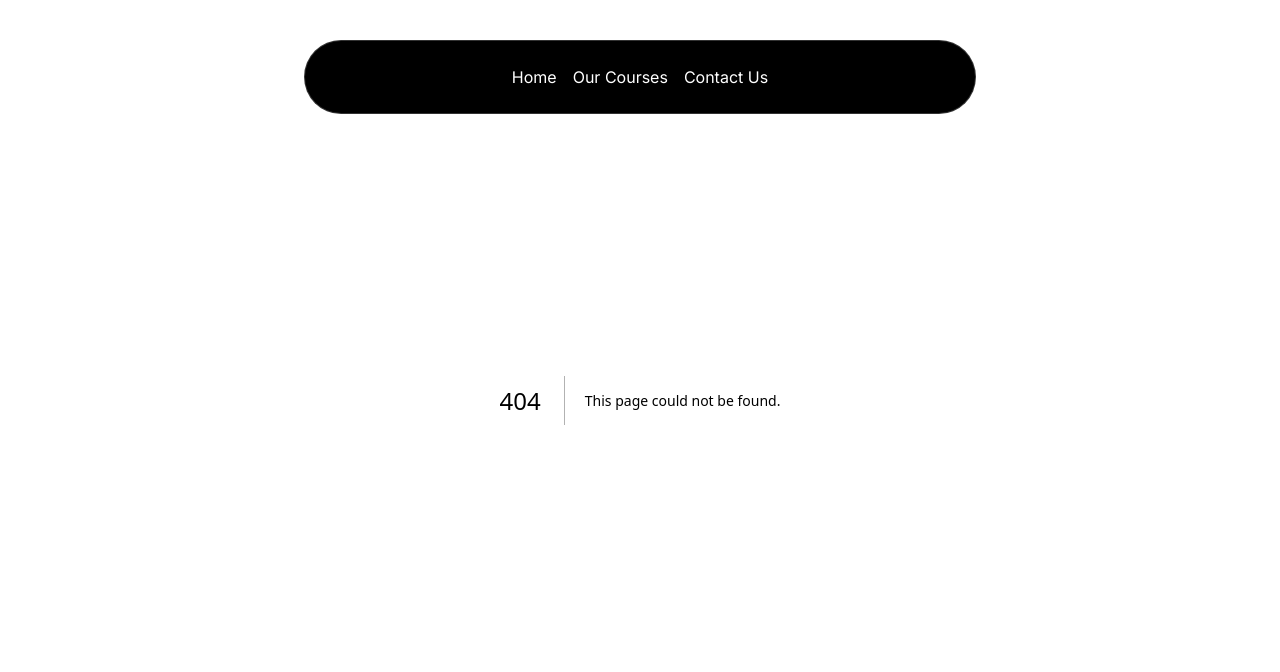
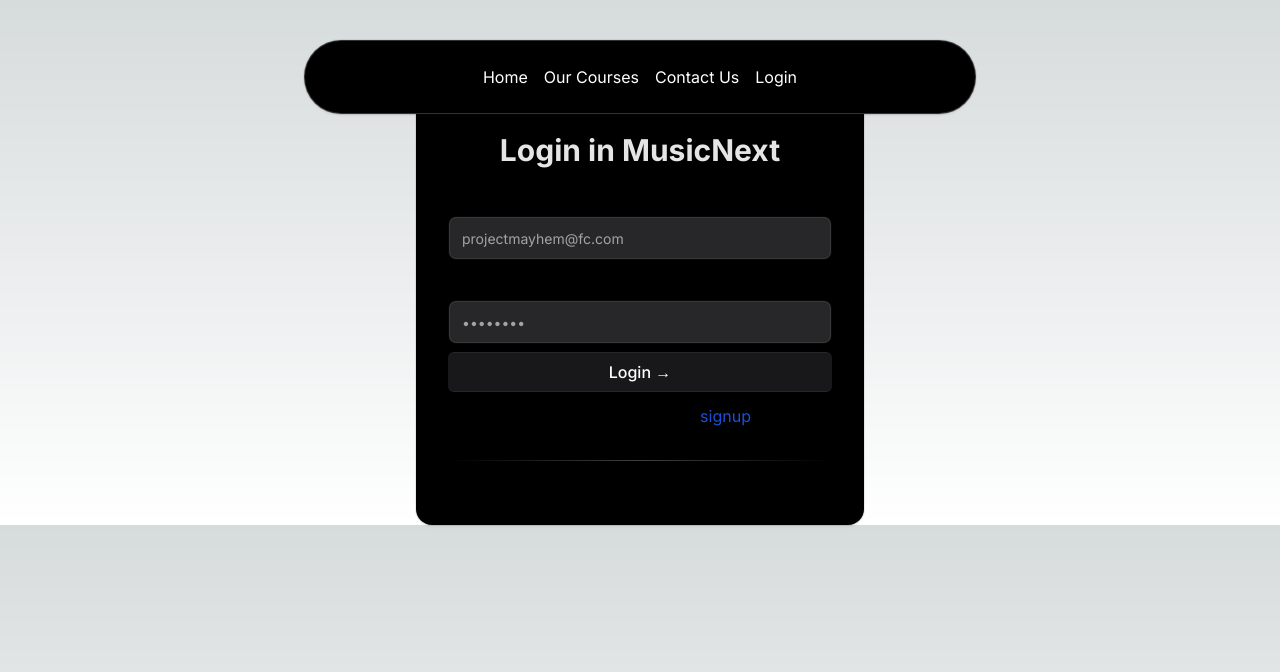
Before and after one commit to aashishmishra5131/music, a Next.js app: page /login in a window 1280 px wide. Before the commit this address had no page. Shown: the top 672 px of the page. Built offline with nearby package versions, Linux system fonts and the light colour scheme.

Commit message:
login and signup include

```diff
--- a/package.json
+++ b/package.json
@@ -9,6 +9,8 @@
     "lint": "next lint"
   },
   "dependencies": {
+    "@radix-ui/react-label": "^2.1.0",
+    "@tabler/icons-react": "^3.11.0",
     "clsx": "^2.1.1",
     "framer-motion": "^11.3.21",
     "mini-svg-data-uri": "^1.4.4",
--- /dev/null
+++ b/src/app/login/page.tsx
@@ -0,0 +1,69 @@
+"use client";
+import React from "react";
+import { Label } from "@radix-ui/react-label";
+import { Input } from "@/components/ui/input";
+import { cn } from "@/utils/cn";
+import Link from "next/link";
+import {
+  IconBrandGithub,
+  IconBrandGoogle,
+  IconBrandOnlyfans,
+} from "@tabler/icons-react";
+
+export default function LoginFormDemo() {
+  const handleSubmit = (e: React.FormEvent<HTMLFormElement>) => {
+    e.preventDefault();
+    console.log("Form submitted");
+  };
+  return (
+    <div className="max-w-md w-full mx-auto rounded-none md:rounded-2xl p-4 md:p-8 shadow-input bg-white dark:bg-black mt-11">
+      <h2 className="font-bold text-3xl text-neutral-800 dark:text-neutral-200 mt-14 text-center">
+        Login in MusicNext
+      </h2>
+      <form className="my-4" onSubmit={handleSubmit}>
+        <LabelInputContainer className="mb-2">
+          <Label htmlFor="email">Email Address</Label>
+          <Input id="email" placeholder="projectmayhem@fc.com" type="email" />
+        </LabelInputContainer>
+        <LabelInputContainer className="mb-2">
+          <Label htmlFor="password">Password</Label>
+          <Input id="password" placeholder="••••••••" type="password" />
+        </LabelInputContainer>
+
+
+        <button
+          className="bg-gradient-to-br relative group/btn from-black dark:from-zinc-900 dark:to-zinc-900 to-neutral-600 block dark:bg-zinc-800 w-full text-white rounded-md h-10 font-medium shadow-[0px_1px_0px_0px_#ffffff40_inset,0px_-1px_0px_0px_#ffffff40_inset] dark:shadow-[0px_1px_0px_0px_var(--zinc-800)_inset,0px_-1px_0px_0px_var(--zinc-800)_inset]"
+          type="submit"
+        >
+          Login  &rarr;
+          <BottomGradient />
+        </button>
+        <p className="text-center mt-3">If you are a new user?<Link href={'/signup'} className="text-blue-700"> signup</Link> </p>
+        <div className="bg-gradient-to-r from-transparent via-neutral-300 dark:via-neutral-700 to-transparent my-8 h-[1px] w-full" />
+      </form>
+    </div>
+  );
+}
+
+const BottomGradient = () => {
+  return (
+    <>
+      <span className="group-hover/btn:opacity-100 block transition duration-500 opacity-0 absolute h-px w-full -bottom-px inset-x-0 bg-gradient-to-r from-transparent via-cyan-500 to-transparent" />
+      <span className="group-hover/btn:opacity-100 blur-sm block transition duration-500 opacity-0 absolute h-px w-1/2 mx-auto -bottom-px inset-x-10 bg-gradient-to-r from-transparent via-indigo-500 to-transparent" />
+    </>
+  );
+};
+
+const LabelInputContainer = ({
+  children,
+  className,
+}: {
+  children: React.ReactNode;
+  className?: string;
+}) => {
+  return (
+    <div className={cn("flex flex-col space-y-2 w-full", className)}>
+      {children}
+    </div>
+  );
+};
--- /dev/null
+++ b/src/app/signup/page.tsx
@@ -0,0 +1,81 @@
+"use client";
+import React from "react";
+import { Label } from "@radix-ui/react-label";
+import { Input } from "@/components/ui/input";
+import { cn } from "@/utils/cn";
+import Link from "next/link";
+import {
+  IconBrandGithub,
+  IconBrandGoogle,
+  IconBrandOnlyfans,
+} from "@tabler/icons-react";
+
+export default function SignupFormDemo() {
+  const handleSubmit = (e: React.FormEvent<HTMLFormElement>) => {
+    e.preventDefault();
+    console.log("Form submitted");
+  };
+  return (
+    <div className="max-w-md w-full mx-auto rounded-none md:rounded-2xl p-4 md:p-8 shadow-input bg-white dark:bg-black mt-11">
+      <h2 className="font-bold text-3xl text-neutral-800 dark:text-neutral-200 mt-14 text-center">
+        Welcome to MusicNext
+      </h2>
+
+
+      <form className="my-4" onSubmit={handleSubmit}>
+        <div className="flex flex-col md:flex-row space-y-2 md:space-y-0 md:space-x-2 mb-2">
+          <LabelInputContainer>
+            <Label htmlFor="firstname">First name</Label>
+            <Input id="firstname" placeholder="Tyler" type="text" />
+          </LabelInputContainer>
+          <LabelInputContainer>
+            <Label htmlFor="lastname">Last name</Label>
+            <Input id="lastname" placeholder="Durden" type="text" />
+          </LabelInputContainer>
+        </div>
+        <LabelInputContainer className="mb-2">
+          <Label htmlFor="email">Email Address</Label>
+          <Input id="email" placeholder="Email" type="email" />
+        </LabelInputContainer>
+        <LabelInputContainer className="mb-2">
+          <Label htmlFor="password">Password</Label>
+          <Input id="password" placeholder="Password" type="password" />
+        </LabelInputContainer>
+
+
+        <button
+          className="bg-gradient-to-br relative group/btn from-black dark:from-zinc-900 dark:to-zinc-900 to-neutral-600 block dark:bg-zinc-800 w-full text-white rounded-md h-10 font-medium shadow-[0px_1px_0px_0px_#ffffff40_inset,0px_-1px_0px_0px_#ffffff40_inset] dark:shadow-[0px_1px_0px_0px_var(--zinc-800)_inset,0px_-1px_0px_0px_var(--zinc-800)_inset]"
+          type="submit"
+        >
+          Sign up &rarr;
+          <BottomGradient />
+        </button>
+        <p className="text-center mt-3">If you have already account?<Link href={'/login'} className="text-blue-700"> login</Link> </p>
+        <div className="bg-gradient-to-r from-transparent via-neutral-300 dark:via-neutral-700 to-transparent my-8 h-[1px] w-full" />
+      </form>
+    </div>
+  );
+}
+
+const BottomGradient = () => {
+  return (
+    <>
+      <span className="group-hover/btn:opacity-100 block transition duration-500 opacity-0 absolute h-px w-full -bottom-px inset-x-0 bg-gradient-to-r from-transparent via-cyan-500 to-transparent" />
+      <span className="group-hover/btn:opacity-100 blur-sm block transition duration-500 opacity-0 absolute h-px w-1/2 mx-auto -bottom-px inset-x-10 bg-gradient-to-r from-transparent via-indigo-500 to-transparent" />
+    </>
+  );
+};
+
+const LabelInputContainer = ({
+  children,
+  className,
+}: {
+  children: React.ReactNode;
+  className?: string;
+}) => {
+  return (
+    <div className={cn("flex flex-col space-y-2 w-full", className)}>
+      {children}
+    </div>
+  );
+};
--- a/src/components/Navbar.tsx
+++ b/src/components/Navbar.tsx
@@ -27,6 +27,11 @@
 
           </MenuItem>
         </Link>
+        <Link href={"/login"}>
+          <MenuItem setActive={setActive} active={active} item="Login">
+
+          </MenuItem>
+        </Link>
       </Menu>
     </div>
   );
--- a/src/components/UpcomingWebinars.tsx
+++ b/src/components/UpcomingWebinars.tsx
@@ -69,7 +69,7 @@
              <p className='mt-2 text-3xl leading-8 font-extrabold tracking-tight text-white sm:text-4xl'>Enhance Your Musical Journey</p>
           </div>
          </div>
-         <div className='mt-10'>
+         <div className='mt-10 ml-6 mr-6'>
 
                   <HoverEffect items={projects.map(webinar=>(
                     {
--- /dev/null
+++ b/src/components/ui/input.tsx
@@ -0,0 +1,61 @@
+// Input component extends from shadcnui - https://ui.shadcn.com/docs/components/input
+"use client";
+import * as React from "react";
+import { cn } from "@/utils/cn";
+import { useMotionTemplate, useMotionValue, motion } from "framer-motion";
+
+export interface InputProps
+  extends React.InputHTMLAttributes<HTMLInputElement> {}
+
+const Input = React.forwardRef<HTMLInputElement, InputProps>(
+  ({ className, type, ...props }, ref) => {
+    const radius = 100; // change this to increase the rdaius of the hover effect
+    const [visible, setVisible] = React.useState(false);
+
+    let mouseX = useMotionValue(0);
+    let mouseY = useMotionValue(0);
+
+    function handleMouseMove({ currentTarget, clientX, clientY }: any) {
+      let { left, top } = currentTarget.getBoundingClientRect();
+
+      mouseX.set(clientX - left);
+      mouseY.set(clientY - top);
+    }
+    return (
+      <motion.div
+        style={{
+          background: useMotionTemplate`
+        radial-gradient(
+          ${visible ? radius + "px" : "0px"} circle at ${mouseX}px ${mouseY}px,
+          var(--blue-500),
+          transparent 80%
+        )
+      `,
+        }}
+        onMouseMove={handleMouseMove}
+        onMouseEnter={() => setVisible(true)}
+        onMouseLeave={() => setVisible(false)}
+        className="p-[2px] rounded-lg transition duration-300 group/input"
+      >
+        <input
+          type={type}
+          className={cn(
+            `flex h-10 w-full border-none bg-gray-50 dark:bg-zinc-800 text-black dark:text-white shadow-input rounded-md px-3 py-2 text-sm  file:border-0 file:bg-transparent
+          file:text-sm file:font-medium placeholder:text-neutral-400 dark:placeholder-text-neutral-600
+          focus-visible:outline-none focus-visible:ring-[2px]  focus-visible:ring-neutral-400 dark:focus-visible:ring-neutral-600
+           disabled:cursor-not-allowed disabled:opacity-50
+           dark:shadow-[0px_0px_1px_1px_var(--neutral-700)]
+           group-hover/input:shadow-none transition duration-400
+           `,
+            className
+          )}
+          ref={ref}
+          {...props}
+        />
+      </motion.div>
+    );
+  }
+);
+Input.displayName = "Input";
+
+export { Input };
--- /dev/null
+++ b/src/components/ui/label.tsx
@@ -0,0 +1,23 @@
+
+"use client";
+import * as React from "react";
+import * as LabelPrimitive from "@radix-ui/react-label";
+
+import { cn } from "@/utils/cn";
+
+const Label = React.forwardRef<
+  React.ElementRef<typeof LabelPrimitive.Root>,
+  React.ComponentPropsWithoutRef<typeof LabelPrimitive.Root>
+>(({ className, ...props }, ref) => (
+  <LabelPrimitive.Root
+    ref={ref}
+    className={cn(
+      "text-sm font-medium text-black dark:text-white leading-none peer-disabled:cursor-not-allowed peer-disabled:opacity-70",
+      className
+    )}
+    {...props}
+  />
+));
+Label.displayName = LabelPrimitive.Root.displayName;
+
+export { Label };
--- a/tailwind.config.ts
+++ b/tailwind.config.ts
@@ -74,6 +74,9 @@
         "gradient-conic":
           "conic-gradient(from 180deg at 50% 50%, var(--tw-gradient-stops))",
       },
+      boxShadow: {
+        input: `0px 2px 3px -1px rgba(0,0,0,0.1), 0px 1px 0px 0px rgba(25,28,33,0.02), 0px 0px 0px 1px rgba(25,28,33,0.08)`,
+      },
     },
   },
   plugins: [addVariablesForColors, addSvgPatterns],
```
Also changed, not shown: 1 other file (tests, documents, lock files or other folders).
